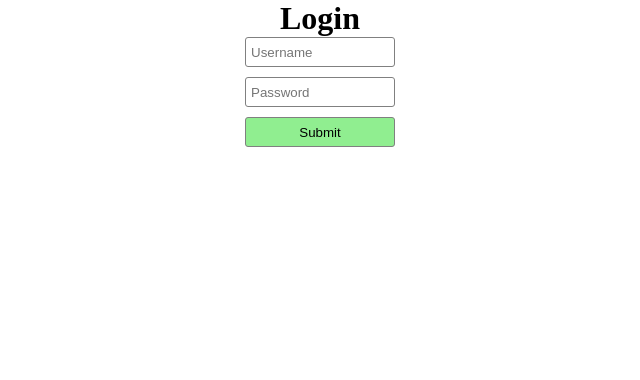
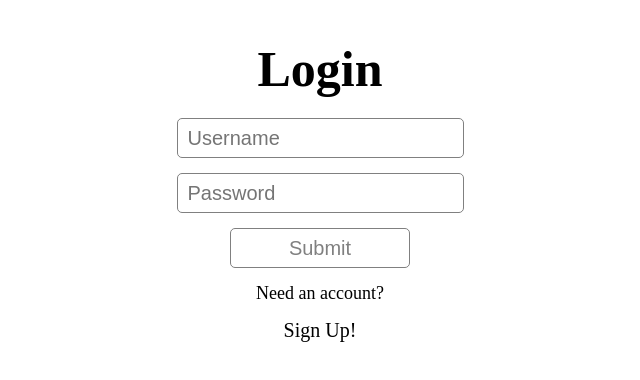
Before and after one commit to Tayvor/cardboard, a React (Vite) app in the folder react-vite/: page /login in a window 1280 px wide. Shown: the top 380 px of the page, without its empty margins (320-960 px from the left). Built offline with nearby package versions, Linux system fonts and the light colour scheme.

Commit message:
Redux reducer bug fix. CSS update.

```diff
--- a/react-vite/src/components/Header/Header.jsx
+++ b/react-vite/src/components/Header/Header.jsx
@@ -1,14 +1,20 @@
+import { useNavigate } from 'react-router-dom';
 import './Header.css';
 
 
 export default function Header() {
+  const navigate = useNavigate();
+
   return (
     <div className='header'>
       <button className="menuBtn btn">Menu</button>
 
       <h1 className='title'>cardBoard</h1>
 
-      <button className='loginBtn btn'>Login</button>
+      <button
+        className='loginBtn btn'
+        onClick={() => navigate('/login')}
+      >Login</button>
     </div>
   )
 }
--- a/react-vite/src/components/LoginForm/LoginForm.css
+++ b/react-vite/src/components/LoginForm/LoginForm.css
@@ -1,6 +1,13 @@
 .loginForm {
   width: 100vw;
+  height: 100vh;
   display: flex;
   flex-direction: column;
   align-items: center;
+  margin-top: 20px;
 }
+
+.loginForm>h1 {
+  font-size: 50px;
+  margin: 20px;
+}
--- a/react-vite/src/components/LoginForm/LoginForm.jsx
+++ b/react-vite/src/components/LoginForm/LoginForm.jsx
@@ -1,10 +1,25 @@
 import { useState } from 'react';
 import { useDispatch, useSelector } from 'react-redux';
+import { useNavigate } from 'react-router-dom';
 import './LoginForm.css';
+import { thunkLogin } from '../../redux/session';
 
 function LoginForm() {
+  const navigate = useNavigate();
+  const dispatch = useDispatch();
+  const [username, setUsername] = useState('');
+  const [password, setPassword] = useState('');
 
-  const handleSubmit = () => {
+  const handleSubmit = async (e) => {
+    e.preventDefault();
+
+    const res = await dispatch(
+      thunkLogin({
+        username,
+        password,
+      })
+    )
+
     console.log('submitted!')
   }
 
@@ -16,6 +31,8 @@ function LoginForm() {
         <input
           type="text"
           placeholder='Username'
+          onChange={(e) => setUsername(e.target.value)}
+          required
         />
       </label>
 
@@ -23,10 +40,21 @@ function LoginForm() {
         <input
           type="text"
           placeholder='Password'
+          onChange={(e) => setPassword(e.target.value)}
+          required
         />
       </label>
 
-      <button className='submitBtn'>Submit</button>
+      <button
+        className='submitBtn'
+        disabled={username && password ? false : true}
+      >Submit</button>
+
+      <div className="footer">Need an account?</div>
+      <div
+        className="signupText"
+        onClick={() => navigate('/signup')}
+      >Sign Up!</div>
     </form>
   )
 }
--- a/react-vite/src/components/SignupForm/SignupForm.css
+++ b/react-vite/src/components/SignupForm/SignupForm.css
@@ -6,20 +6,45 @@
 }
 
 input {
-  width: 150px;
-  height: 30px;
-  border-radius: 3px;
+  min-width: 180px;
+  width: fit-content;
+  height: 40px;
+  border-radius: 5px;
   border: 1px solid gray;
   box-sizing: border-box;
-  margin-bottom: 10px;
-  padding-left: 5px;
+  margin-bottom: 15px;
+  padding-left: 10px;
+  padding-right: 10px;
+  font-size: 20px;
 }
 
 .submitBtn {
   margin: 0;
-  width: 150px;
-  height: 30px;
+  width: 180px;
+  height: 40px;
   border: 1px solid gray;
-  border-radius: 3px;
-  background-color: lightgreen;
+  border-radius: 5px;
+  background-color: white;
+  font-size: 20px;
+  color: gray;
 }
+
+.submitBtn:hover {
+  cursor: pointer;
+  border: 2px solid black;
+  color: black;
+}
+
+.footer {
+  margin: 15px;
+  font-size: 18px;
+}
+
+.signupText {
+  font-size: 20px;
+}
+
+.signupText:hover {
+  text-decoration: underline;
+  cursor: pointer;
+}
--- a/react-vite/src/components/SignupForm/SignupForm.jsx
+++ b/react-vite/src/components/SignupForm/SignupForm.jsx
@@ -34,6 +34,12 @@ function SignupForm() {
       </label>
 
       <button className='submitBtn'>Submit</button>
+
+      <div className="footer">Already have an account?</div>
+      <div
+        className="loginText"
+        onClick={() => navigate('/login')}
+      >Login!</div>
     </form>
   )
 }
--- a/react-vite/src/index.css
+++ b/react-vite/src/index.css
@@ -1,8 +1,4 @@
 * {
-  margin: 0;
-}
-
-body {
   margin: 0;
 }
 
--- a/react-vite/src/redux/session.js
+++ b/react-vite/src/redux/session.js
@@ -4,18 +4,31 @@ export const sessionSlice = createSlice({
   name: 'session',
   initialState: { user: {} },
   reducers: {
-    addUser: (state, action) => {
+    addUser(state, action) {
       state.user = action.payload
     },
-    removeUser: state => {
+    removeUser(state) {
       state.user = {}
     },
   }
 })
 
 export const thunkSignup = () => async dispatch => {
-  const res = await fetch('/api/auth/signup')
+  const res = await fetch('/api/auth/signup');
 
+  if (res.ok) {
+    const user = await res.json();
+    dispatch(addUser(user))
+  }
+}
+
+export const thunkLogin = () => async dispatch => {
+  const res = await fetch('/api/auth/login');
+
+  if (res.ok) {
+    const user = await res.json();
+    dispatch(addUser(user))
+  }
 }
 
 export const { addUser, removeUser } = sessionSlice.actions
--- a/react-vite/src/redux/store.js
+++ b/react-vite/src/redux/store.js
@@ -1,5 +1,5 @@
 import { configureStore } from '@reduxjs/toolkit';
-import { sessionSlice } from './session';
+import sessionSlice from './session';
 
 export default configureStore({
   reducer: {
```
Also changed, not shown: 2 other files (tests, documents, lock files or other folders).
